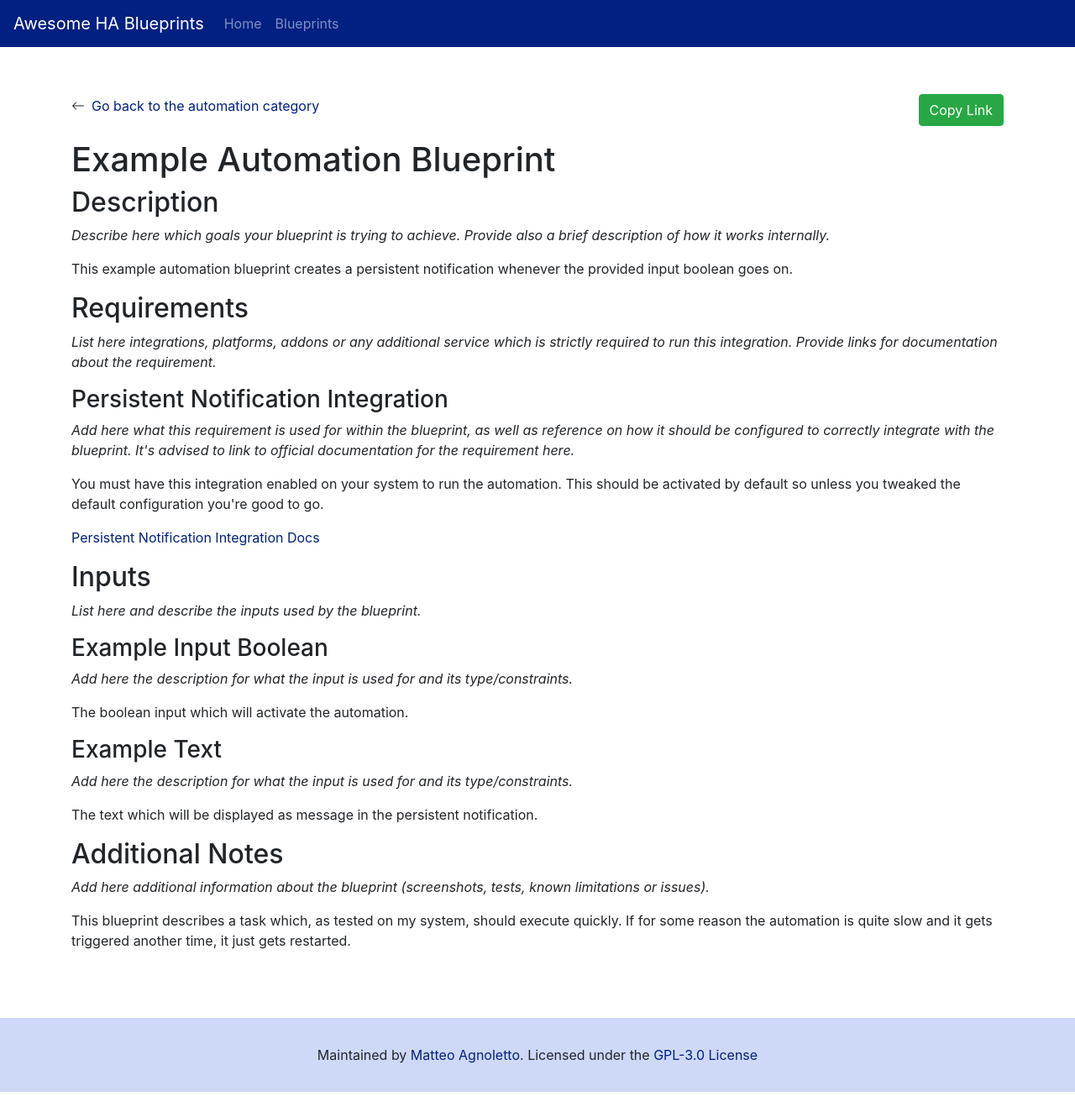
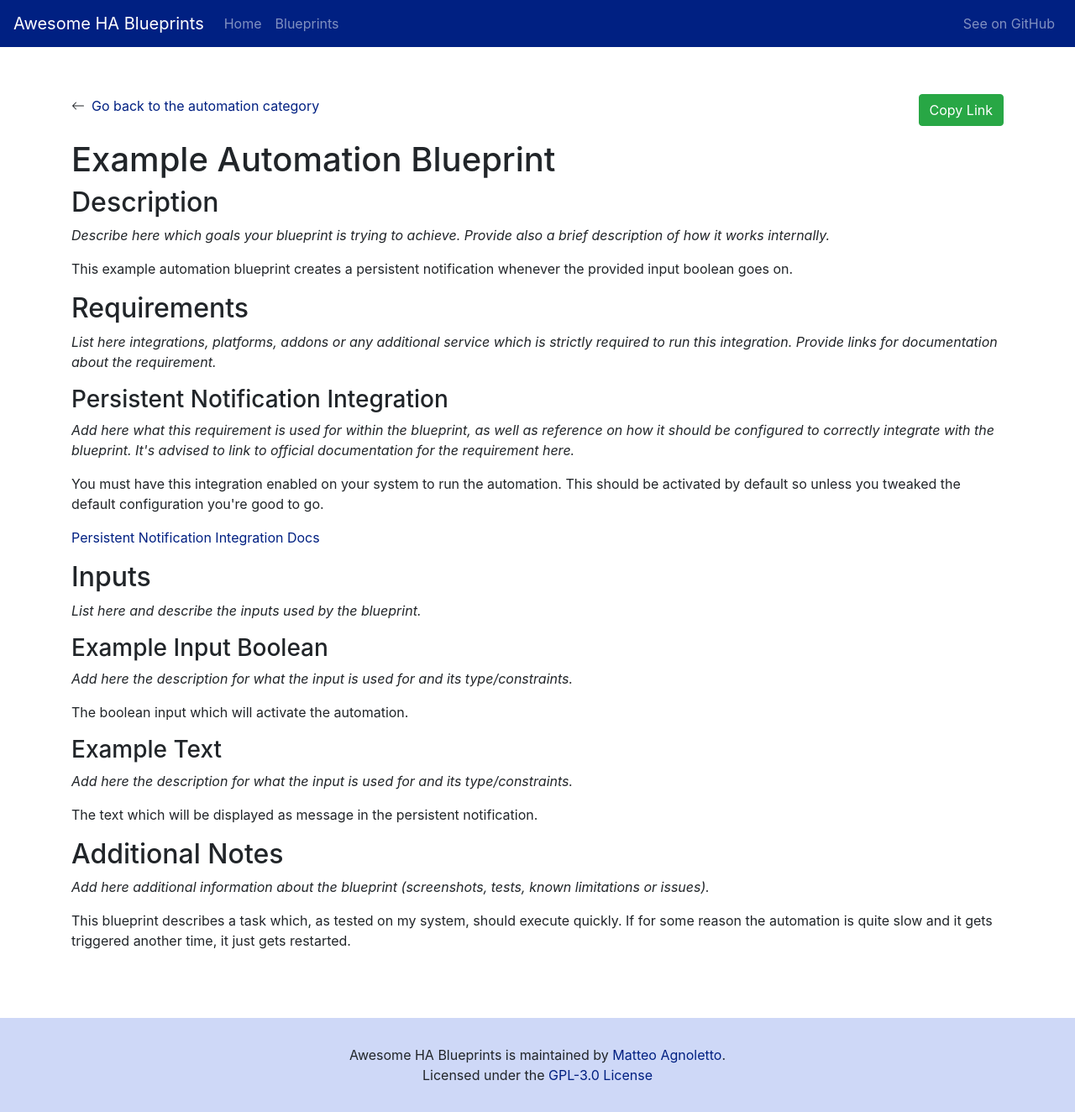
Before and after one commit to EPMatt/awesome-ha-blueprints, a Next.js app: page /awesome-ha-blueprints/blueprints/automation/_example in a window 1280 px wide. Shown: the whole page at 84% size. Before the commit the page ends 1300 px from the top, so only its background shows below. Built offline with nearby package versions, Linux system fonts and the light colour scheme.

Commit message:
add github link, improve footer

```diff
--- a/src/pages/_app.js
+++ b/src/pages/_app.js
@@ -28,6 +28,9 @@ function MyApp({ Component, pageProps }) {
               Blueprints
             </Nav.Link>
           </Nav>
+          <Nav className='ml-auto'>
+            <Nav.Link href='https://github.com/EPMatt/awesome-ha-blueprints'>See on GitHub</Nav.Link>
+          </Nav>
         </Navbar.Collapse>
       </Navbar>
       <main>
@@ -35,8 +38,8 @@ function MyApp({ Component, pageProps }) {
           <Component {...pageProps} />
         </Container>
       </main>
-      <footer className='text-center mt-auto'>
-        Maintained by <a href='https://github.com/EPMatt/'>Matteo Agnoletto</a>.
+      <footer className='text-center mt-auto px-3'>
+        Awesome HA Blueprints is maintained by <a href='https://github.com/EPMatt/'>Matteo Agnoletto</a>.<br></br>
         Licensed under the{' '}
         <a href='https://github.com/EPMatt/awesome-ha-blueprints/blob/main/LICENSE'>
           GPL-3.0 License
```
